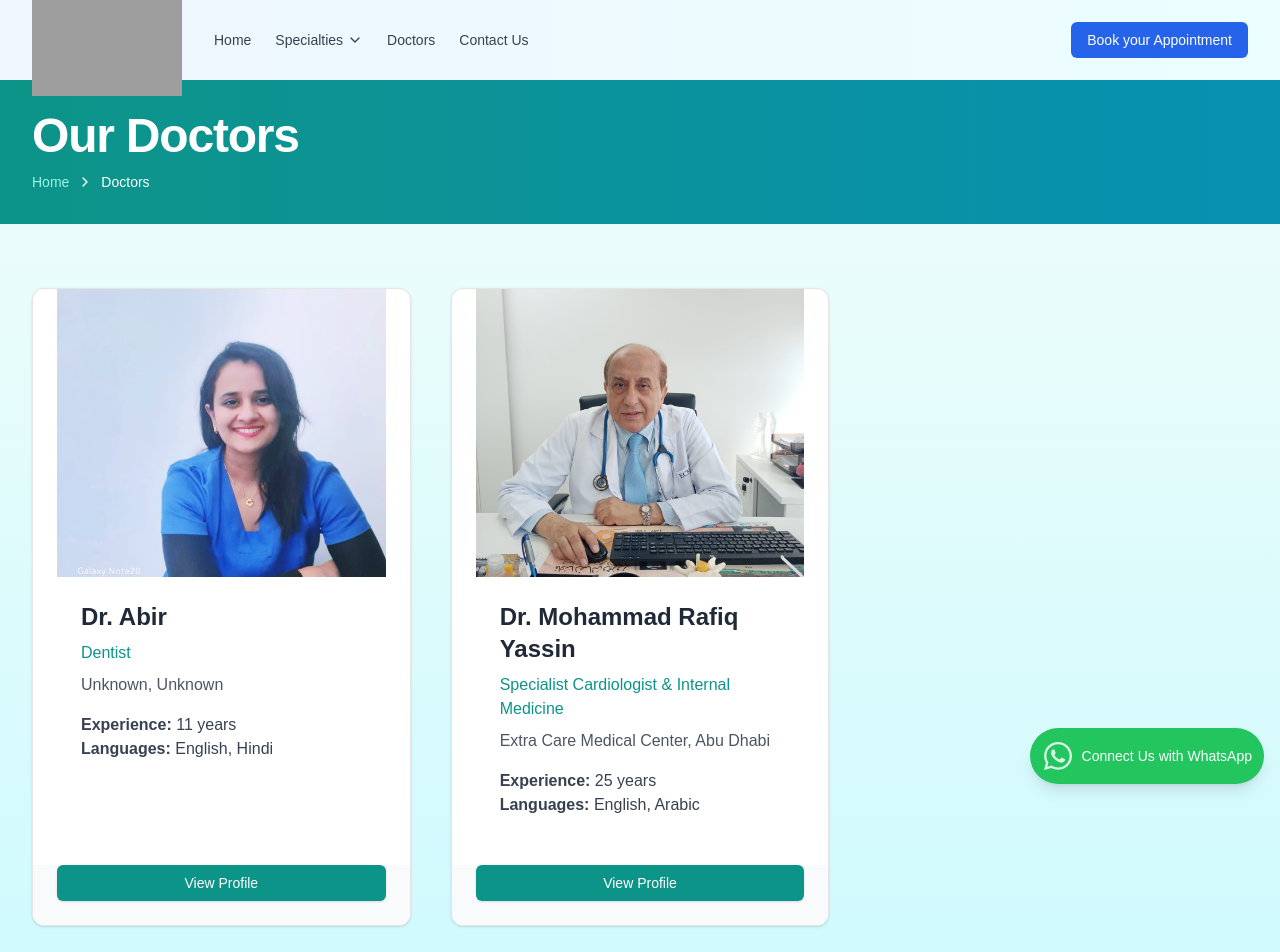
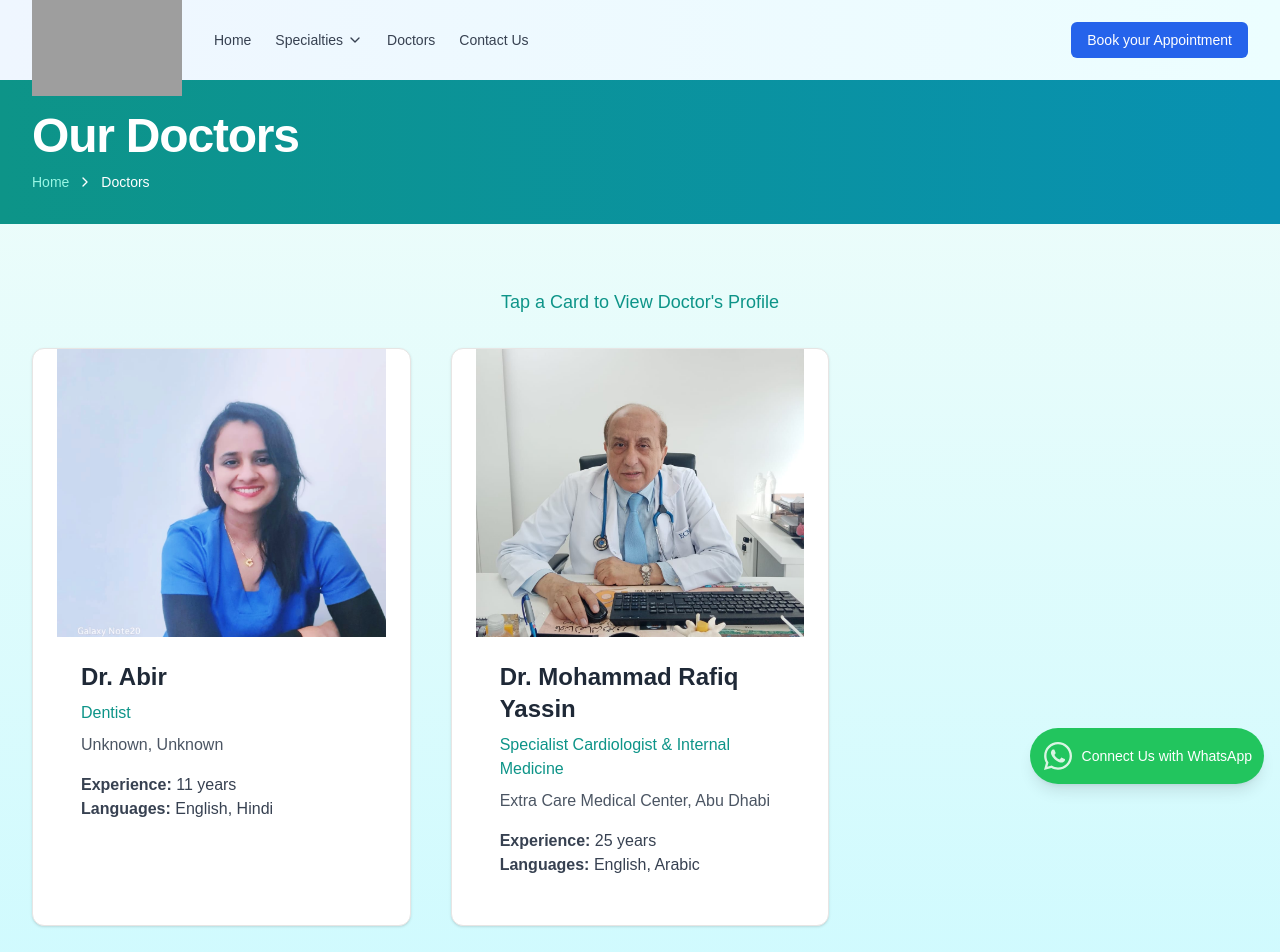
Before and after one commit to 0xshariq/hospital-website, a Next.js app: page /doctors in a window 1280 px wide. Shown: the top 952 px of the page. Built offline with nearby package versions, Linux system fonts and the light colour scheme; grey boxes are pictures that could not be loaded.

Commit message:
Doctors Page Improved

```diff
--- a/src/app/doctors/page.tsx
+++ b/src/app/doctors/page.tsx
@@ -9,7 +9,7 @@ import { motion, AnimatePresence } from "framer-motion";
 import { useMediaQuery } from "react-responsive";
 import { ScrollArea } from "@/components/ui/scroll-area";
 import { Button } from "@/components/ui/button";
-import { Card, CardContent, CardFooter } from "@/components/ui/card";
+import { Card, CardContent } from "@/components/ui/card";
 
 interface Doctor {
   id: number;
@@ -130,6 +130,9 @@ export default function DoctorsPage() {
       </header>
 
       <main className="max-w-7xl mx-auto px-4 sm:px-6 lg:px-8 py-16">
+        <div className="text-center mb-8">
+          <p className="text-lg font-medium text-teal-600">Tap a Card to View Doctor&apos;s Profile</p>
+        </div>
         <motion.div
           initial={{ opacity: 0, y: 20 }}
           animate={{ opacity: 1, y: 0 }}
@@ -145,6 +148,8 @@ export default function DoctorsPage() {
               key={doctor.id}
               whileHover={{ scale: 1.03 }}
               transition={{ type: "spring", stiffness: 300 }}
+              onClick={() => setSelectedDoctor(doctor)}
+              className="cursor-pointer"
             >
               <Card className="flex flex-col h-full overflow-hidden transition-shadow duration-300 ease-in-out hover:shadow-2xl bg-white rounded-2xl">
                 <CardContent className="p-0 flex-grow">
@@ -156,7 +161,7 @@ export default function DoctorsPage() {
                       height={300}
                       className="w-full h-full object-cover object-center"
                     />
-                    </div>
+                  </div>
                   <div className="p-6">
                     <h2 className="text-2xl font-semibold text-gray-800 mb-2 transition-colors duration-300 hover:text-teal-600">
                       {doctor.name}
@@ -175,14 +180,6 @@ export default function DoctorsPage() {
                     </p>
                   </div>
                 </CardContent>
-                <CardFooter className="bg-gray-50 mt-auto">
-                  <Button
-                    onClick={() => setSelectedDoctor(doctor)}
-                    className="w-full bg-teal-600 hover:bg-teal-700 text-white transition-colors duration-300 ease-in-out"
-                  >
-                    View Profile
-                  </Button>
-                </CardFooter>
               </Card>
             </motion.div>
           ))}
```
